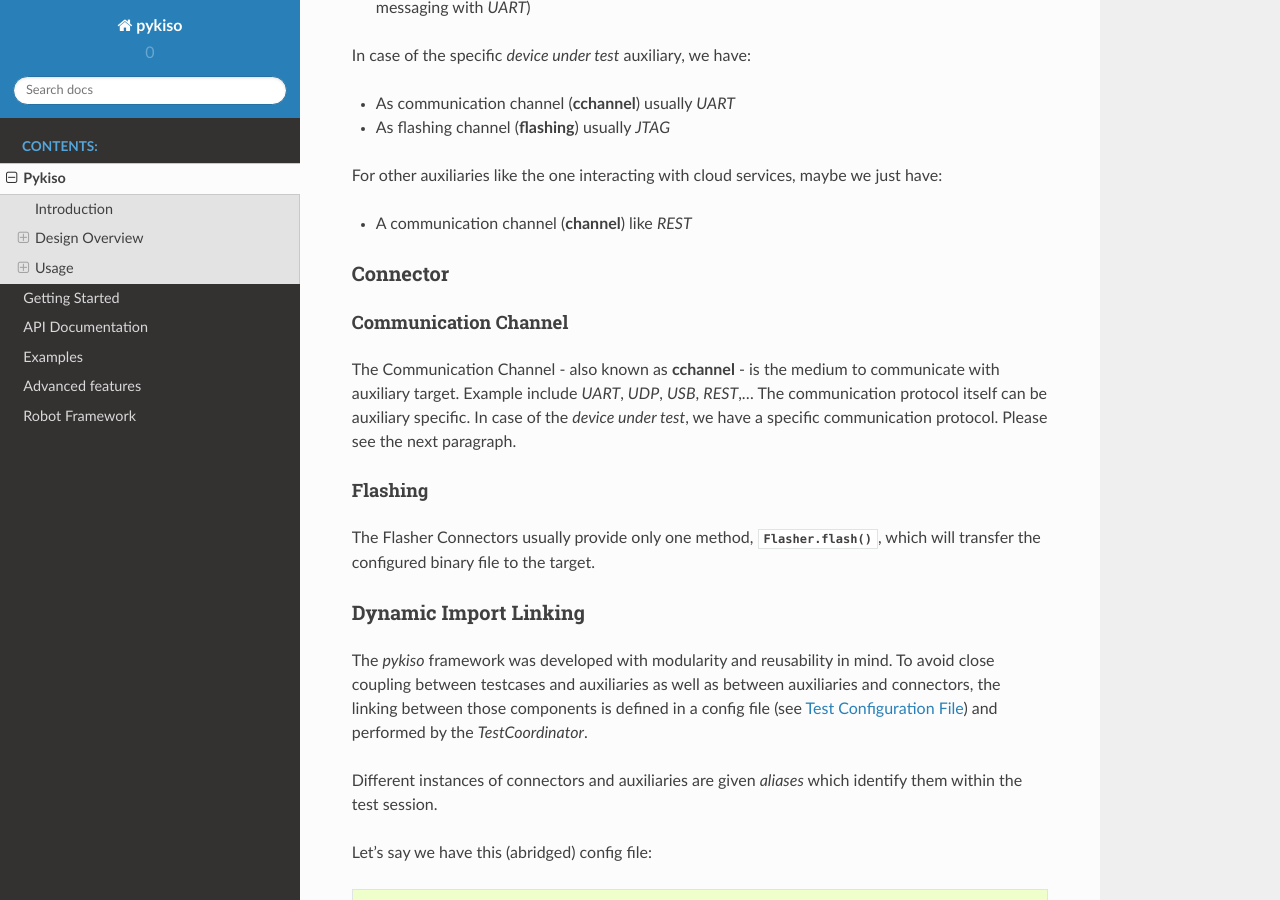
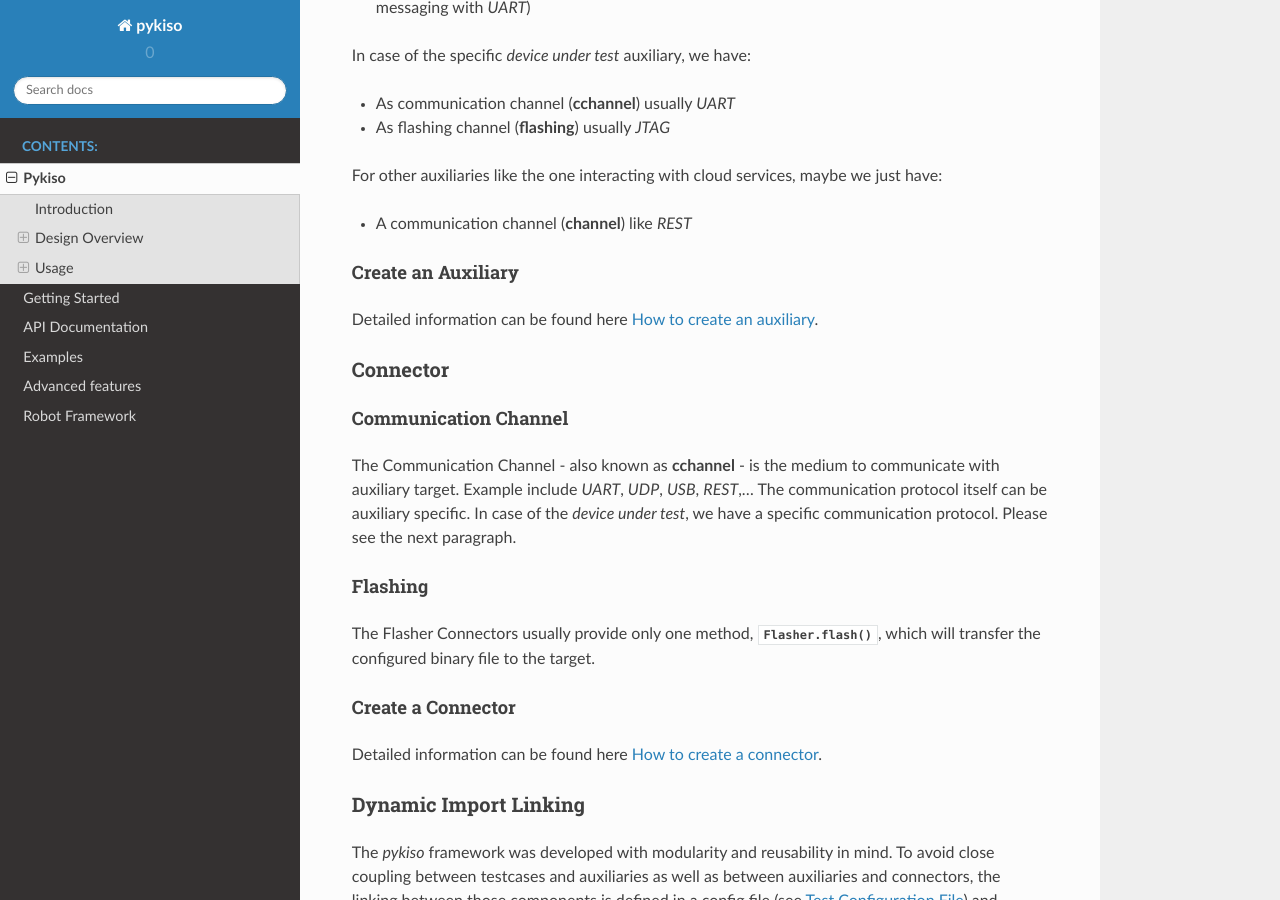
Before and after one commit to eclipse/kiso-testing, a Sphinx documentation site: the page built from docs/introduction/integration_test.rst, in a window 1280 px wide and 900 px high, scrolled down 1535 px. Built offline with Sphinx 7.4.7 and the Read the Docs theme 2.0.0, drawn with Linux system fonts in a browser that asks for light colours.

Commit message:
docs: add links for how to create an auxiliary and connector

```diff
--- a/docs/examples/how_to_auxiliary.rst
+++ b/docs/examples/how_to_auxiliary.rst
@@ -1,3 +1,5 @@
+.. _how_to_create_aux:
+
 How to create an auxiliary
 ==========================
 
--- a/docs/examples/how_to_connector.rst
+++ b/docs/examples/how_to_connector.rst
@@ -1,3 +1,5 @@
+.. _how_to_create_connector:
+
 How to create a connector
 =========================
 
--- a/docs/introduction/integration_test.rst
+++ b/docs/introduction/integration_test.rst
@@ -49,11 +49,11 @@
 interact with the physical or digital auxiliary target. It is composed
 by 2 blocks:
 
--  physical or digital instance creation / deletion (e.g. flash the
-   *device under test* with the testing software, e.g. Start a docker
+-  physical or digital instance creation / deletion (e.g. flash the
+   *device under test* with the testing software, e.g. Start a docker
    container)
 -  connectors to facilitate interaction and communication with the
-   device (e.g. flashing via *JTAG*, messaging with *UART*)
+   device (e.g. flashing via *JTAG*, messaging with *UART*)
 
 In case of the specific *device under test* auxiliary, we have:
 
@@ -64,6 +64,10 @@
 maybe we just have:
 
 -  A communication channel (**channel**) like *REST*
+
+Create an Auxiliary
+^^^^^^^^^^^^^^^^^^^^^
+Detailed information can be found here :ref:`how_to_create_aux`.
 
 Connector
 ~~~~~~~~~
@@ -81,6 +85,10 @@
 ^^^^^^^^
 
 The Flasher Connectors usually provide only one method, :py:meth:`Flasher.flash`, which will transfer the configured binary file to the target.
+
+Create a Connector
+^^^^^^^^^^^^^^^^^^
+Detailed information can be found here :ref:`how_to_create_connector`.
 
 Dynamic Import Linking
 ~~~~~~~~~~~~~~~~~~~~~~
```
